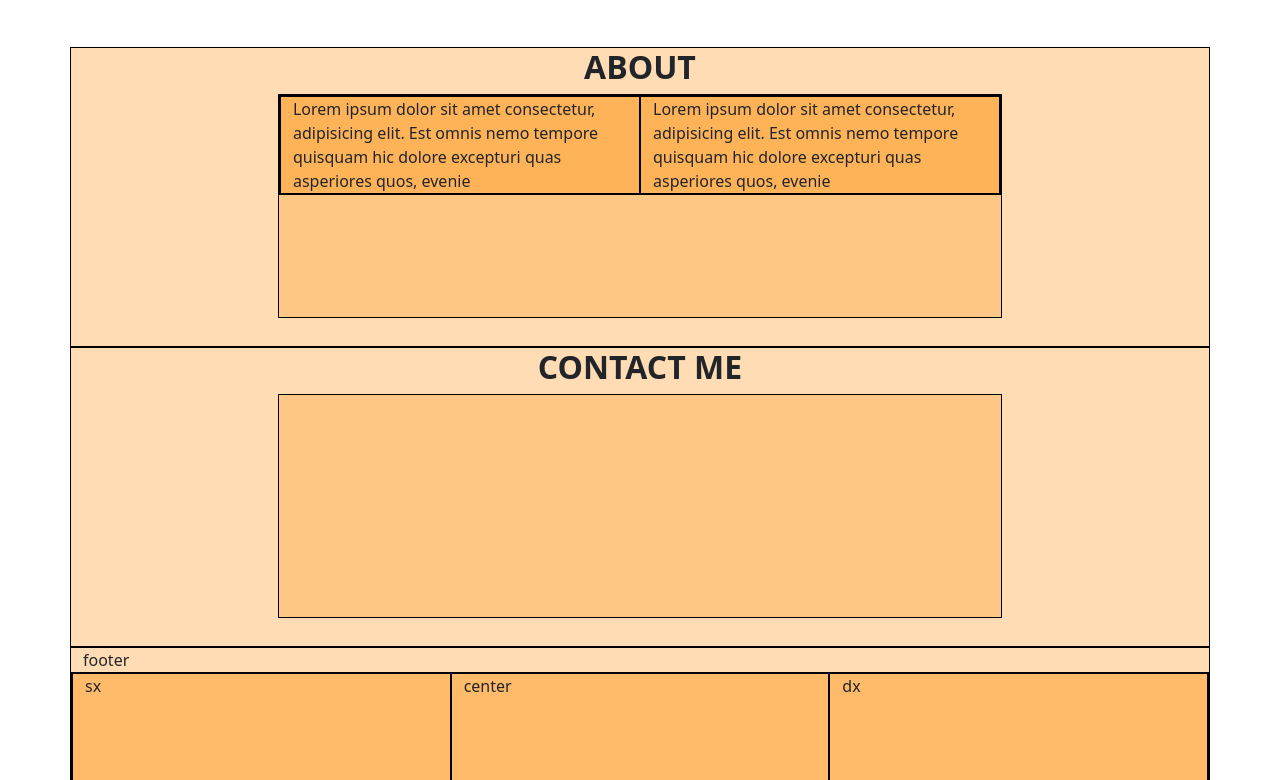
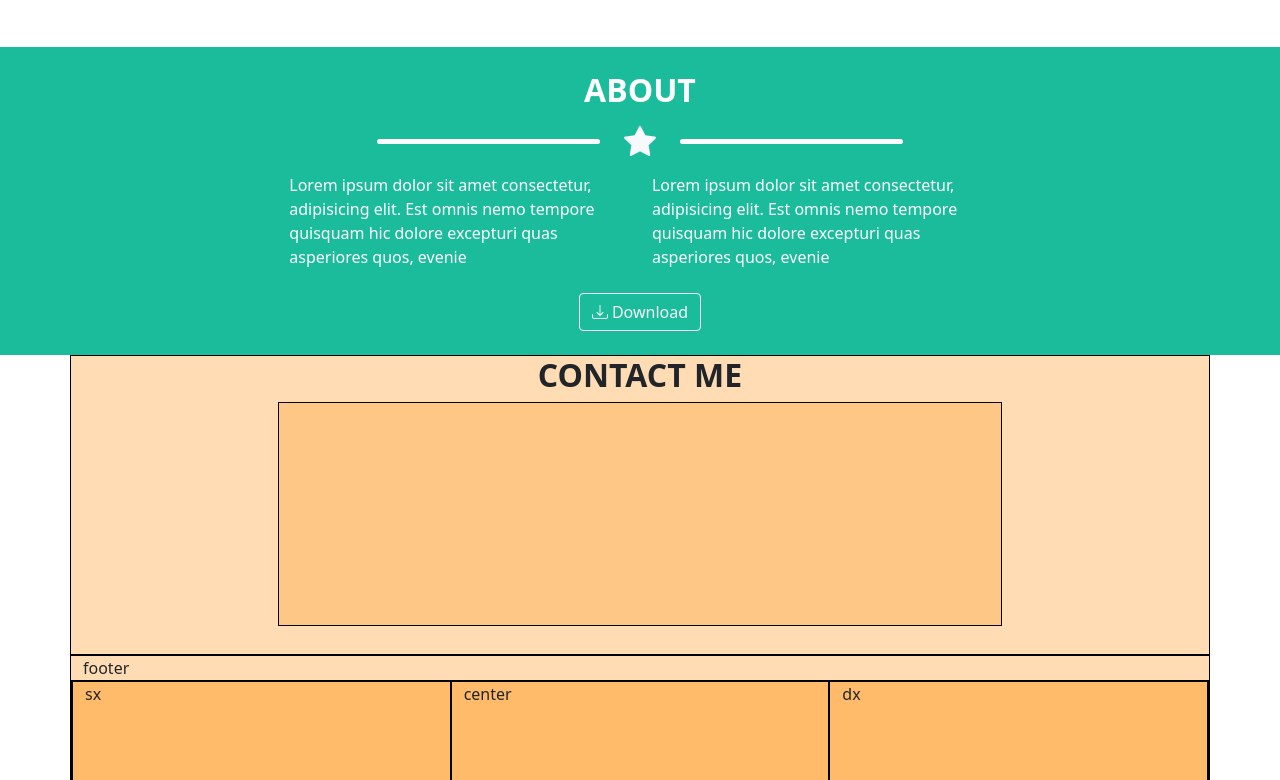
Before and after one commit to iliescumichele/html-css-bootstrap-freelancer, a plain HTML site: page index.html in a window 1280 px wide. Shown: the part 1257-2037 px from the top of the page. Drawn offline with nearby package versions, Linux system fonts and the light colour scheme.

Commit message:
Added content to #about section (title, DL button, text in column)

```diff
--- a/css/style.css
+++ b/css/style.css
@@ -46,6 +46,7 @@ header{
 */
 .jumbotron{
     height: 500px;
+    color: white;
     background-color: #1abc9c;
 }
 
@@ -55,6 +56,7 @@ header{
     MAIN
 */
 #my-projects{
+    color: #333333;
     margin: 40px auto;
 }
 
@@ -62,7 +64,12 @@ header{
     margin: 10px auto;
 }
 
-#about, #contact-me, footer{
+#about{
+    color: white;
+    background-color: #1abc9c;
+}
+
+ #contact-me, footer{
     height: 300px;
 }
 
--- a/index.html
+++ b/index.html
@@ -81,16 +81,16 @@
             <img class="h-100" src="img/avatar.svg" alt="">
         </div>
         <div class="jumbo-text container-fluid ">
-            <h1 class="text-light text-center">start bootstrap</h1>
+            <h1 class=" text-center">start bootstrap</h1>
             <div class="star-and-lines d-flex flex-row justify-content-center align-items-center">
                 <div class="line-star"></div>
                 <span>
-                    <i class="bi bi-star-fill text-light px-4" style="font-size: 2rem;"></i>
+                    <i class="bi bi-star-fill px-4" style="font-size: 2rem;"></i>
                 </span>
                 <div class="line-star"></div>
             </div>
             <div class="container-fluid">
-                <h3 class="text-center text-light">graphic artist - web designer - illustrator</h3>
+                <h3 class="text-center">graphic artist - web designer - illustrator</h3>
             </div>
         </div>
     </div>
@@ -98,8 +98,9 @@
 
 
     <main class=" ">
+        <!-- MY-PROJECTS -->
         <section id="my-projects">
-            <div class="container-fluid">
+            <div class="container">
                 <h2 class="text-center">Portfolio</h2>
                 <div class="star-and-lines d-flex flex-row justify-content-center align-items-center">
                     <div class="line-star"></div>
@@ -156,23 +157,37 @@
                 </div>
             </div>
         </section>
+        <!-- /MY-PROJECTS -->
 
 
-
-
+        <!-- ABOUT -->
         <section id="about">
-            <div class="container h-100 dbg">
+            <div class="container h-100 py-4">
                 <h2 class="text-center">About</h2>
-                <div class="text_sect_about h-75 dbg">
-                    <div class="container-fluid dbg">
+                <div class="star-and-lines d-flex flex-row justify-content-center align-items-center">
+                    <div class="line-star"></div>
+                    <span>
+                        <i class="bi bi-star-fill text-light px-4" style="font-size: 2rem;"></i>
+                    </span>
+                    <div class="line-star"></div>
+                </div>
+                <div class="text_sect_about">
+                    <div class="container-fluid">
                         <div class="row row-cols-1 row-cols-md-2">
-                            <div class="col dbg">Lorem ipsum dolor sit amet consectetur, adipisicing elit. Est omnis nemo tempore quisquam hic dolore excepturi quas asperiores quos, evenie</div>
-                            <div class="col dbg">Lorem ipsum dolor sit amet consectetur, adipisicing elit. Est omnis nemo tempore quisquam hic dolore excepturi quas asperiores quos, evenie</div>
+                            <div class="col py-2">Lorem ipsum dolor sit amet consectetur, adipisicing elit. Est omnis nemo tempore quisquam hic dolore excepturi quas asperiores quos, evenie</div>
+                            <div class="col py-2">Lorem ipsum dolor sit amet consectetur, adipisicing elit. Est omnis nemo tempore quisquam hic dolore excepturi quas asperiores quos, evenie</div>
                         </div>
                     </div>
                 </div>
+                <div class="btn_downoad d-flex justify-content-center mt-3">
+                    <button type="button" class="btn btn-outline-light">
+                        <i class="bi bi-download pe-1"></i>Download
+                    </button>
+                </div>
             </div>
         </section>
+        <!-- /ABOUT -->
+
 
 
 
```
